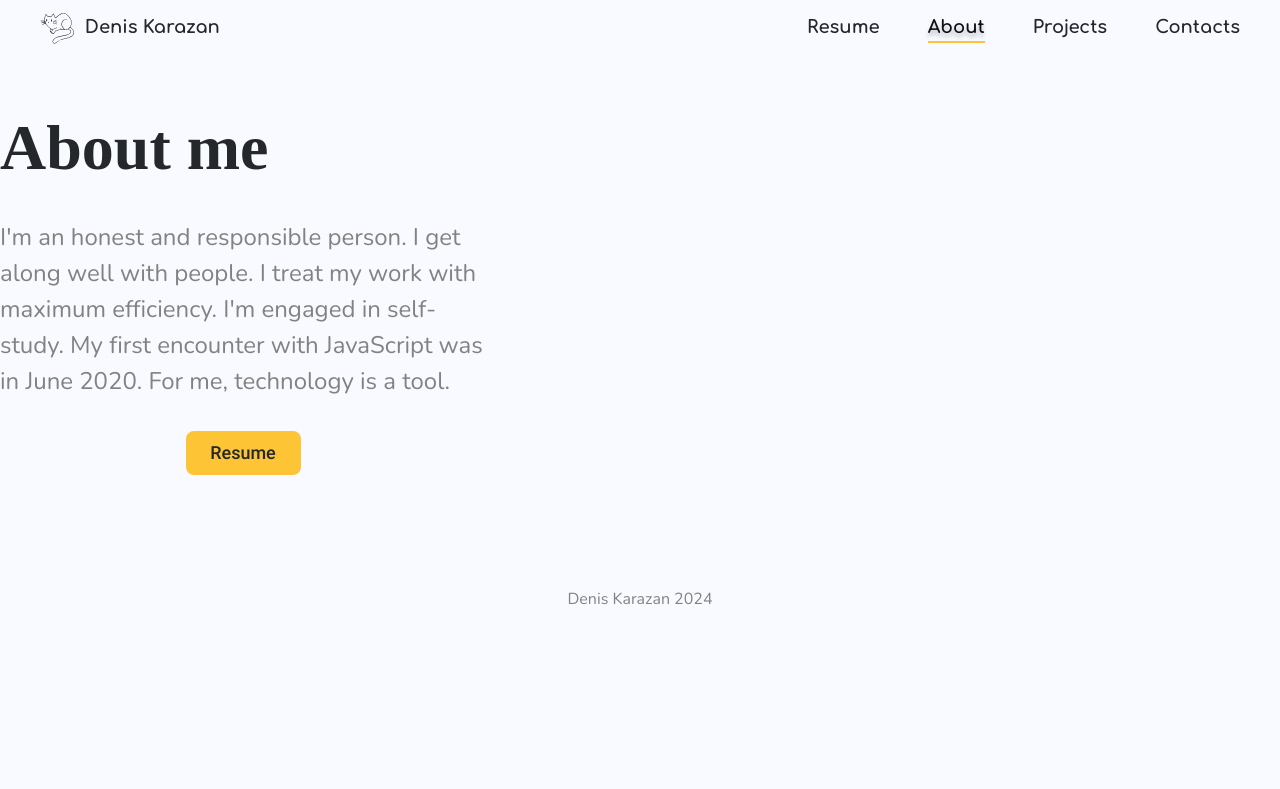
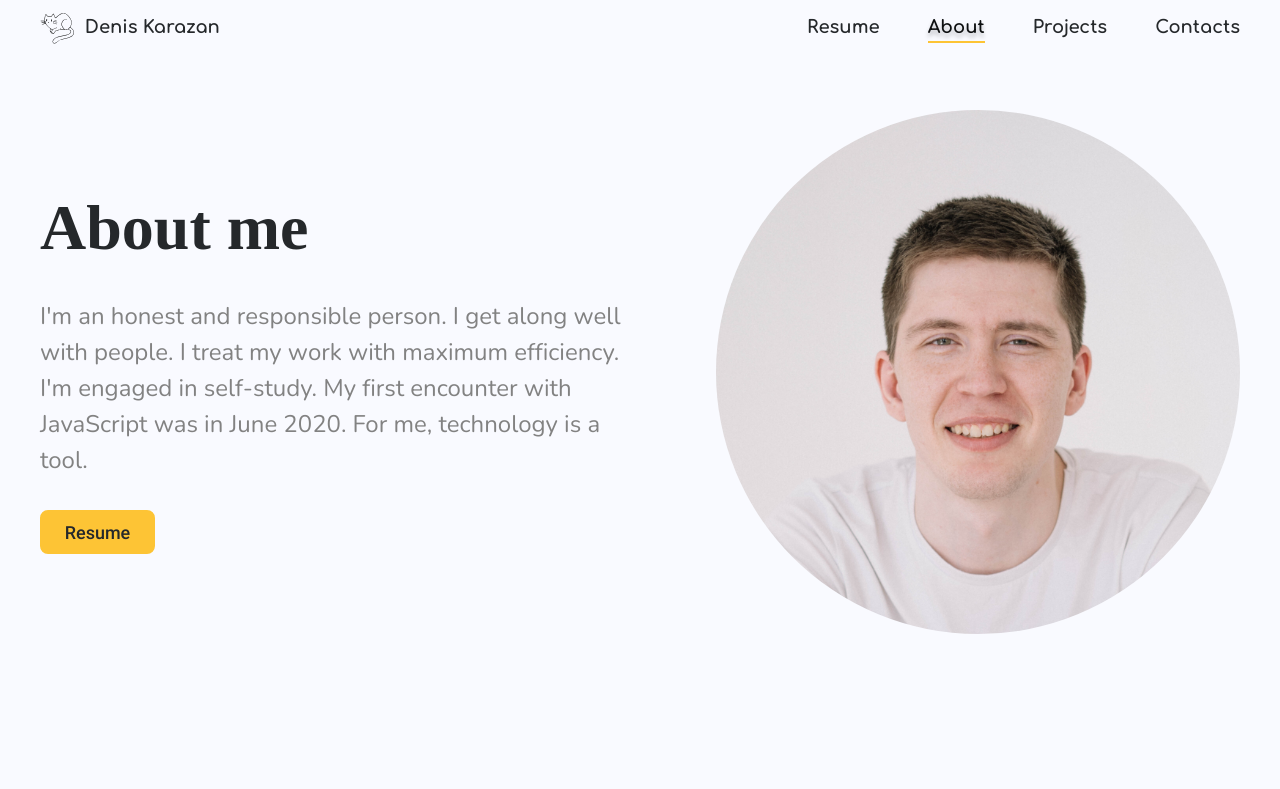
Before and after one commit to Wolf-Den1994/portfolio, a React (Create React App) app: page /about in a window 1280 px wide. Shown: the top 789 px of the page. Built offline with nearby package versions, Linux system fonts and the light colour scheme.

Commit message:
feat: add info for about page

```diff
--- a/src/containers/AboutMe/AboutMe.scss
+++ b/src/containers/AboutMe/AboutMe.scss
@@ -1,17 +1,20 @@
 @import '../../styles/abstracts/variables';
 
 .about-me {
-  max-width: 486px;
   width: 100%;
-  margin-bottom: 112px;
 
-  @include dflex(flex-start, center, column, 12px);
+  @include dflex(center, space-between, row, 12px);
+
+  @media screen and (max-width: 740px) {
+    flex-direction: column;
+  }
 }
 
 .about-me-bio {
-  display: flex;
-  flex-direction: column;
-  gap: 32px;
+  max-width: 588px;
+  width: 100%;
+
+  @include dflex(flex-start, center, column, 32px);
 
   &__title {
     font: bold 6.4rem/120% $font-family-title;
@@ -21,9 +24,34 @@
   &__description {
     font: 2.4rem/150% $font-family-primary;
     color: $medium;
+
+    @media screen and (max-width: 740px) {
+      text-align: justify;
+    }
   }
 
   &__buttons {
-    @include dflex(center, center, column, 12px);
+    width: 100%;
+
+    @media screen and (max-width: 740px) {
+      display: none;
+    }
+  }
+
+  @media screen and (max-width: 740px) {
+    gap: 12px;
   }
 }
+
+.about-me-photo {
+  max-width: 524px;
+  width: 100%;
+
+  img {
+    border-radius: 50%;
+  }
+
+  @media screen and (max-width: 740px) {
+    max-width: 304px;
+  }
+}
--- a/src/containers/AboutMe/AboutMe.tsx
+++ b/src/containers/AboutMe/AboutMe.tsx
@@ -1,20 +1,30 @@
+import { useNavigate } from 'react-router-dom';
 import Button from '../../components/UI/Button/Button';
 import './AboutMe.scss';
 
-const AboutMe = () => (
+const AboutMe = () => {
+  const navigate = useNavigate();
+
+  return (
     <div className="about-me">
       <div className="about-me-bio">
         <div className="about-me-bio__title">About me</div>
         <div className="about-me-bio__description">
-        I&#39;m an honest and responsible person. I get along well with people. I treat my work with maximum efficiency.
-        I&#39;m engaged in self-study. My first encounter with JavaScript was in June 2020. For me, technology is a
-        tool.
+          I&#39;m an honest and responsible person. I get along well with people. I treat my work with maximum
+          efficiency. I&#39;m engaged in self-study. My first encounter with JavaScript was in June 2020. For me,
+          technology is a tool.
         </div>
         <div className="about-me-bio__buttons">
-        <Button kind="primary">Resume</Button>
+          <Button kind="primary" onClick={() => navigate('/')}>
+            Resume
+          </Button>
         </div>
+      </div>
+      <div className="about-me-photo">
+        <img src="./images/photos/my_2.jpg" alt="it's my" />
       </div>
     </div>
   );
+};
 
 export default AboutMe;
--- /dev/null
+++ b/src/pages/about/About.scss
@@ -0,0 +1,25 @@
+@import '../../styles/abstracts/variables';
+
+.about {
+  max-width: 1200px;
+  width: 100%;
+  margin: 0 auto;
+
+  @include dflex(center, flex-start, column, 144px);
+
+  @media screen and (max-width: 1220px) {
+    padding: 0 40px;
+  }
+
+  @media screen and (max-width: 1000px) {
+    gap: 80px;
+  }
+
+  @media screen and (max-width: 740px) {
+    gap: 40px;
+  }
+
+  @media screen and (max-width: 550px) {
+    padding: 0 20px;
+  }
+}
--- a/src/pages/about/About.tsx
+++ b/src/pages/about/About.tsx
@@ -1,9 +1,12 @@
 import AboutMe from '../../containers/AboutMe/AboutMe';
+import Contacts from '../../containers/Contacts/Contacts';
+import './About.scss';
 
 const About = () => (
-  <div className="about">
+  <main className="about">
     <AboutMe />
-  </div>
+    <Contacts />
+  </main>
 );
 
 export default About;
--- a/src/pages/main/Main.tsx
+++ b/src/pages/main/Main.tsx
@@ -33,7 +33,7 @@ const Main = () => {
 
   return (
     <main className="main-page">
-      <BackgroundImage srcImage="./images/photos/my.png" className="main-photo" />
+      <BackgroundImage srcImage="./images/photos/my_1.png" className="main-photo" />
       <Intro />
       <Projects ref={containers.projects} />
       <Contacts ref={containers.contacts} />
```
Also changed, not shown: public/images/photos/my_1.png (renamed from public/images/photos/my.png), public/images/photos/my_2.jpg (added). Lines whose indentation alone changed are shown as unchanged.
